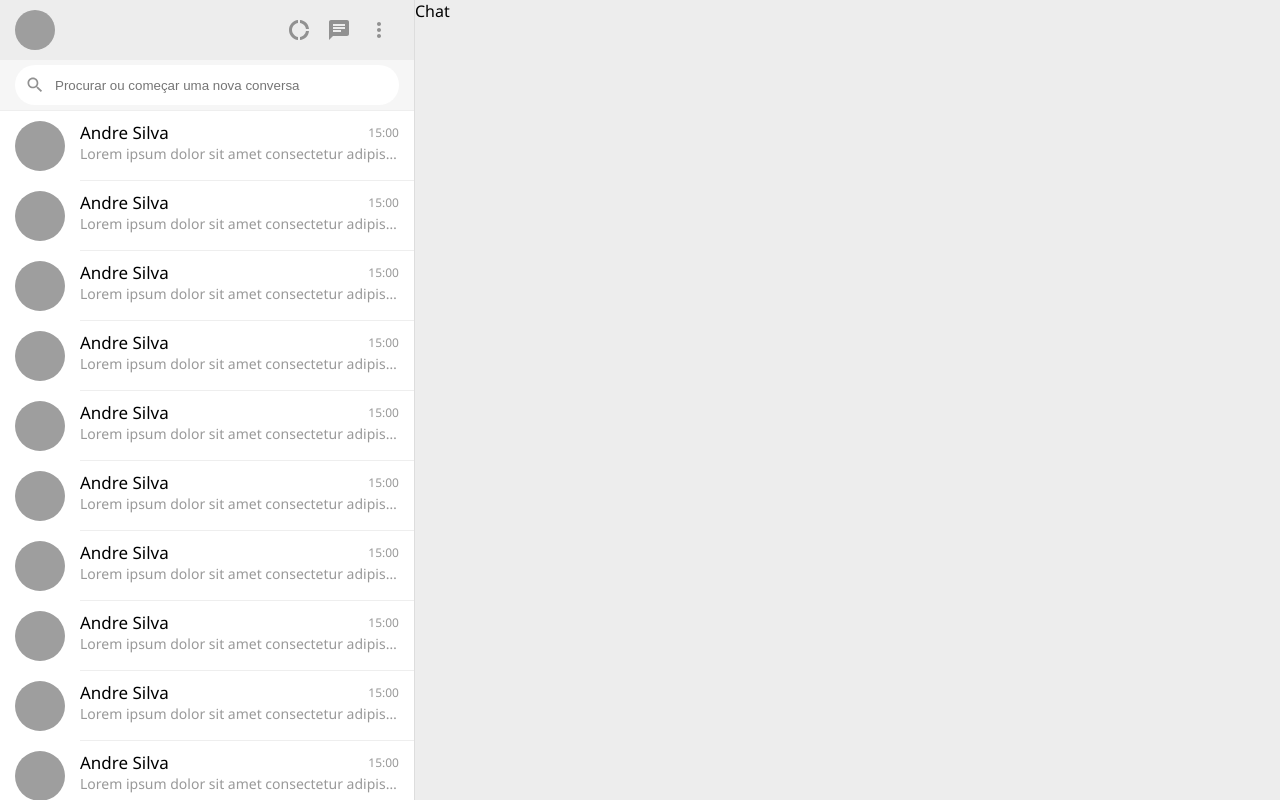
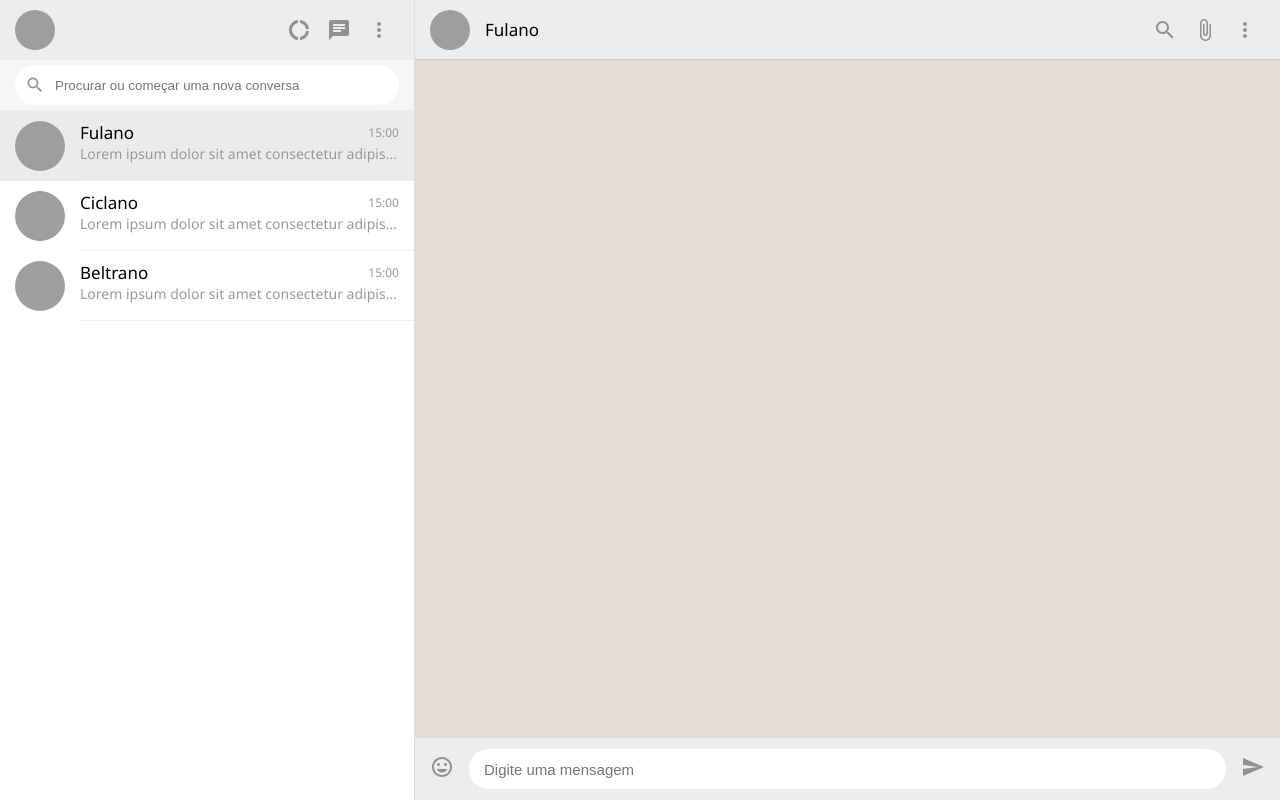
Before and after one commit to EvanderInacio/WhatsApp, a React (Vite) app: page / in a window 1280 px wide. Both pictures are taken after a click on the element 207 px from the left and 146 px from the top of the page. Built offline with nearby package versions, Linux system fonts and the light colour scheme; grey boxes are pictures that could not be loaded.

Commit message:
Chat Styles :art:

```diff
--- a/src/App.jsx
+++ b/src/App.jsx
@@ -7,11 +7,30 @@ import { Content } from './styles/content'
 import DonutLargeIcon from '@mui/icons-material/DonutLarge'
 import ChatIcon from '@mui/icons-material/Chat'
 import MoreVertIcon from '@mui/icons-material/MoreVert'
-import SearchIcon from '@mui/icons-material/Search';
+import SearchIcon from '@mui/icons-material/Search'
 import { ChatList } from './components/ChatListItem'
+import { ChatIntro } from './components/ChatIntro'
+import { ChatWindow } from './components/ChatWindow'
 
 function App() {
-  const [chatList, setChatList] = useState([{}, {}, {}, {}, {}, {}, {}, {}, {}, {}, {}, {}])
+  const [chatList, setChatList] = useState([
+    {
+      chatId: 1,
+      title: 'Fulano',
+      avatar: 'https://www.w3schools.com/howto/img_avatar.png'
+    },
+    {
+      chatId: 2,
+      title: 'Ciclano',
+      avatar: 'https://www.w3schools.com/howto/img_avatar.png'
+    },
+    {
+      chatId: 3,
+      title: 'Beltrano',
+      avatar: 'https://www.w3schools.com/howto/img_avatar.png'
+    }
+  ])
+  const [activeChat, setActiveChat] = useState({})
 
   return (
     <Container>
@@ -20,37 +39,44 @@ function App() {
           <img src="https://www.w3schools.com/howto/img_avatar.png" />
           <div className="button">
             <div className="btn">
-              <DonutLargeIcon style={{color: "#919191"}}/>
+              <DonutLargeIcon style={{ color: '#919191' }} />
             </div>
 
             <div className="btn">
-              <ChatIcon style={{color: "#919191"}}/>
+              <ChatIcon style={{ color: '#919191' }} />
             </div>
 
             <div className="btn">
-              <MoreVertIcon style={{color: "#919191"}}/>
+              <MoreVertIcon style={{ color: '#919191' }} />
             </div>
           </div>
         </HeaderSidebar>
 
         <Search>
           <div className="input">
-            <SearchIcon fontSize='small' style={{color: "#919191"}}/>
-            <input type="search" placeholder='Procurar ou começar uma nova conversa' />
+            <SearchIcon fontSize="small" style={{ color: '#919191' }} />
+            <input
+              type="search"
+              placeholder="Procurar ou começar uma nova conversa"
+            />
           </div>
         </Search>
 
         <div className="chatList">
-          {
-            chatList.map((item, key) => (
-              <ChatList
-                key={key}
-              />
-            ))
-          }
+          {chatList.map((item, key) => (
+            <ChatList
+              key={key}
+              data={item}
+              active={activeChat.chatId === chatList[key].chatId}
+              onClick={() => setActiveChat(chatList[key])}
+            />
+          ))}
         </div>
       </Sidebar>
-      <Content>Chat</Content>
+      <Content>
+        {activeChat.chatId !== undefined && <ChatWindow />}
+        {activeChat.chatId === undefined && <ChatIntro />}
+      </Content>
     </Container>
   )
 }
--- /dev/null
+++ b/src/components/ChatIntro/index.jsx
@@ -0,0 +1,12 @@
+import { Intro } from "./styles";
+import ChatIcon from '@mui/icons-material/Chat';
+
+export function ChatIntro() {
+  return (
+    <Intro>
+      <i><ChatIcon style={{color: "#4ADF83", fontSize: "250px"}}/></i>
+      <h1>Navegue no dashboard ao lado</h1>
+      <h2>Mande uma mensagem alegre para seus familiares, mostre que são importantes para você, ou, talvez... marque uma reunião.</h2>
+    </Intro>
+  )
+}
--- /dev/null
+++ b/src/components/ChatIntro/styles.js
@@ -0,0 +1,29 @@
+import styled from "styled-components";
+
+export const Intro = styled.div`
+ display: flex;
+ flex-direction: column;
+ background-color: #F8F9FA;
+ justify-content: center;
+ align-items: center;
+ height: 100vh;
+ border-bottom: 7px solid #4ADF83;
+
+ h1 {
+  font-size: 32px;
+  color: #525252;
+  font-weight: normal;
+  margin-top: 30px;
+  text-align: center;
+ }
+
+ h2 {
+  font-size: 14px;
+  font-weight: normal;
+  margin-top: 20px;
+  line-height: 20px;
+  text-align: center;
+  color: #777;
+ }
+
+`
--- a/src/components/ChatListItem/index.jsx
+++ b/src/components/ChatListItem/index.jsx
@@ -1,12 +1,12 @@
 import { Container, Content } from './styles'
 
-export function ChatList() {
+export function ChatList({onClick, active, data}) {
   return (
-    <Container>
-      <img src="https://www.w3schools.com/howto/img_avatar.png" />
+    <Container className={active ? 'active' : ''} onClick={onClick}>
+     <img src={data.avatar} />
       <Content>
         <div className="chatListItem">
-          <div className="chatName">Andre Silva</div>
+          <div className="chatName">{data.title}</div>
           <div className='chatData'>15:00</div>
         </div>
         <div className='chatListItem'>
--- a/src/components/ChatListItem/styles.js
+++ b/src/components/ChatListItem/styles.js
@@ -8,6 +8,10 @@ export const Container = styled.div`
 
   &:hover{
     background-color: #F5F5F5;
+  }
+
+  &.active{
+    background-color: #EBEBEB;
   }
 
   img {
--- /dev/null
+++ b/src/components/ChatWindow/index.jsx
@@ -0,0 +1,54 @@
+import { ChatBody, ChatContainer, ChatFooter, ChatHeader } from './styles'
+import SearchIcon from '@mui/icons-material/Search'
+import AttachFileIcon from '@mui/icons-material/AttachFile'
+import MoreVertIcon from '@mui/icons-material/MoreVert'
+import InsertEmoticonIcon from '@mui/icons-material/InsertEmoticon'
+import CloseIcon from '@mui/icons-material/Close'
+import SendIcon from '@mui/icons-material/Send'
+import MicIcon from '@mui/icons-material/Mic'
+
+export function ChatWindow() {
+  return (
+    <ChatContainer>
+      <ChatHeader>
+        <div className="header">
+          <img src="https://www.w3schools.com/howto/img_avatar.png" />
+          <div className="name">Fulano</div>
+        </div>
+
+        <div className="buttons">
+          <div className="btn">
+            <SearchIcon style={{ color: '#919191' }} />
+          </div>
+          <div className="btn">
+            <AttachFileIcon style={{ color: '#919191' }} />
+          </div>
+          <div className="btn">
+            <MoreVertIcon style={{ color: '#919191' }} />
+          </div>
+        </div>
+      </ChatHeader>
+
+      <ChatBody></ChatBody>
+
+      <ChatFooter>
+        <div className="icons">
+          <div className="btn">
+            <InsertEmoticonIcon style={{ color: '#919191' }} />
+          </div>
+        </div>
+        <div className="input">
+          <input
+            type="text"
+            placeholder='Digite uma mensagem'
+          />
+        </div>
+        <div className="buttons">
+          <div className="btn">
+            <SendIcon style={{ color: '#919191' }} />
+          </div>
+        </div>
+      </ChatFooter>
+    </ChatContainer>
+  )
+}
--- /dev/null
+++ b/src/components/ChatWindow/styles.js
@@ -0,0 +1,88 @@
+import styled from 'styled-components'
+
+export const ChatContainer = styled.div`
+  display: flex;
+  flex-direction: column;
+  height: 100%;
+`
+
+export const ChatHeader = styled.header`
+  height: 60px;
+  border-bottom: 1px solid #ccc;
+  display: flex;
+  justify-content: space-between;
+  align-items: center;
+
+  .header {
+    display: flex;
+    align-items: center;
+    cursor: pointer;
+
+    img {
+      width: 40px;
+      height: 40px;
+      border-radius: 50%;
+      margin: 0 15px;
+    }
+
+    .name {
+      font-size: 17px;
+      color: #000;
+    }
+  }
+
+  .buttons {
+    display: flex;
+    align-items: center;
+    margin-right: 15px;
+
+    .btn {
+      width: 40px;
+      height: 40px;
+      border-radius: 50%;
+      display: flex;
+      justify-content: center;
+      align-items: center;
+      cursor: pointer;
+    }
+  }
+`
+
+export const ChatBody = styled.div`
+  flex: 1;
+  overflow-y: auto;
+  background-color: #E5DDD5;
+
+`
+
+export const ChatFooter = styled.footer`
+  height: 62px;
+  display: flex;
+  gap: 15px;
+  align-items: center;
+  margin: 0 15px;
+
+  .icons{
+    display: flex;
+  }
+
+  .input {
+    flex: 1;
+
+    input {
+      width: 100%;
+      height: 40px;
+      border: 0;
+      outline: 0;
+      background-color: #FFF;
+      border-radius: 20px;
+      font-size: 15px;
+      color: #4A4A4A;
+      padding-left: 15px;
+    }
+  }
+
+  .buttons{
+    display: flex;
+  }
+`
--- a/src/styles/content.js
+++ b/src/styles/content.js
@@ -1,6 +1,7 @@
 import styled from "styled-components";
 
 export const Content = styled.div`
-
+flex: 1;
+height: 100vh;
 
 `
```
